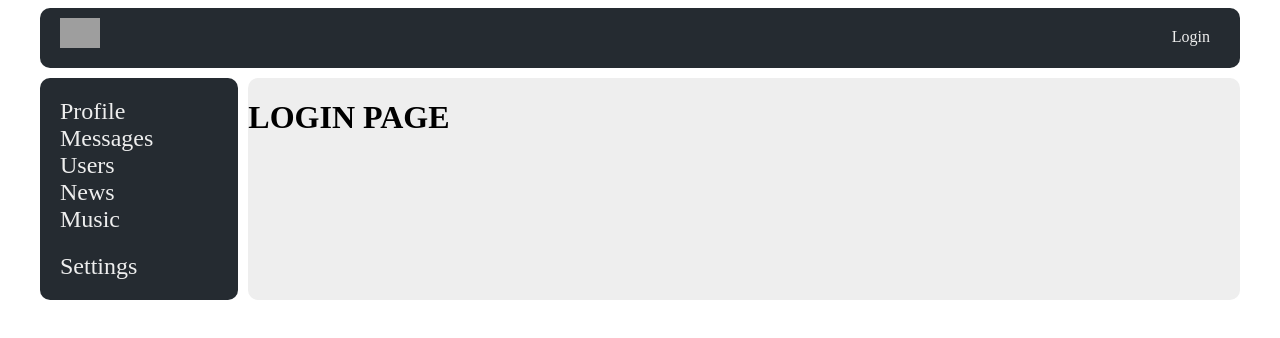
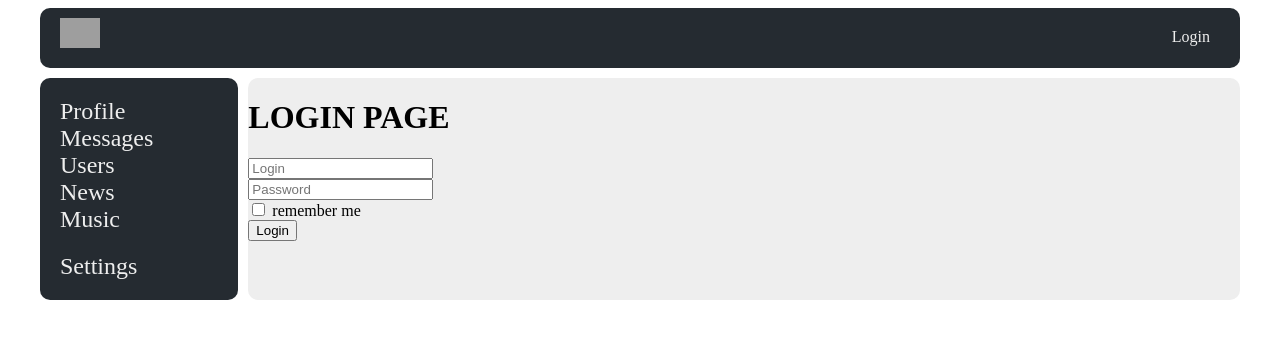
Before and after one commit to alexandr0011/Social_Network, a React (Create React App) app: page /login in a window 1280 px wide. Shown: the top 338 px of the page. Built offline with nearby package versions, Linux system fonts and the light colour scheme; no server answers; grey boxes are pictures that could not be loaded.

Commit message:
init and use redux-form

```diff
--- a/package.json
+++ b/package.json
@@ -13,6 +13,7 @@
     "react-router-dom": "^5.2.0",
     "react-scripts": "4.0.3",
     "redux": "^4.1.1",
+    "redux-form": "^8.3.7",
     "redux-thunk": "^2.3.0",
     "save": "^2.4.0",
     "web-vitals": "^1.1.2"
--- a/src/Components/Login/Login.js
+++ b/src/Components/Login/Login.js
@@ -1,5 +1,34 @@
+import {Field, reduxForm} from "redux-form";
+
 export const Login = (props) => {
+    const onSubmit = (formData) => {
+        console.log(formData)
+    }
     return(
-        <h1>LOGIN PAGE</h1>
+        <div>
+            <h1>LOGIN PAGE</h1>
+            <LoginReduxForm onSubmit={onSubmit} />
+        </div>
     )
 }
+
+const LoginForm = (props) => {
+    return(
+        <form onSubmit={props.handleSubmit}>
+            <div>
+                <Field placeholder="Login" name={'login'} component={'input'}/>
+            </div>
+            <div>
+                <Field placeholder="Password" name={'password'} component={'input'}/>
+            </div>
+            <div>
+                <Field type={'checkbox'} name={'rememberMe'} component={'input'}/> remember me
+            </div>
+            <div>
+                <button>Login</button>
+            </div>
+        </form>
+    )
+}
+
+const LoginReduxForm = reduxForm({form: 'login'}) (LoginForm)
--- a/src/Components/Profile/ProfileContainer.js
+++ b/src/Components/Profile/ProfileContainer.js
@@ -39,6 +39,9 @@
 };
 
 export const ProfileContainer = compose(
-    connect(mapStateToProps, {getUserProfileThunkCreator, getStatusThunkCreator, updateStatusThunkCreator}),
+    connect(mapStateToProps, {
+        getUserProfileThunkCreator,
+        getStatusThunkCreator,
+        updateStatusThunkCreator}),
     withRouter,
     withAuthRedirect)(ProfileAPIComponent)
--- a/src/api/api.js
+++ b/src/api/api.js
@@ -4,7 +4,7 @@
     withCredentials: true,
     baseURL: 'https://social-network.samuraijs.com/api/1.0/',
     headers: {
-        'API-KEY': 'c17abf72-5ec7-49b4-85f4-0c1f84454471'
+        'API-KEY': '1561f5af-603e-42b3-8243-4e002d650308'
     }
 })
 
--- a/src/redux/redux-store.js
+++ b/src/redux/redux-store.js
@@ -5,13 +5,15 @@
 import {usersReducer} from "./users-reducer";
 import {authReducer} from "./auth-reducer";
 import thunkMiddleware from "redux-thunk";
+import {reducer as formReducer} from "redux-form";
 
 const reducers = combineReducers({
     profilePage: profileReducer,
     dialogsPage: dialogsReducer,
     navbar: navbarReducer,
     usersPage: usersReducer,
-    auth: authReducer
+    auth: authReducer,
+    form: formReducer,
 })
 
 export const store = createStore(reducers, applyMiddleware(thunkMiddleware));
```
Also changed, not shown: 1 other file (tests, documents, lock files or other folders).
